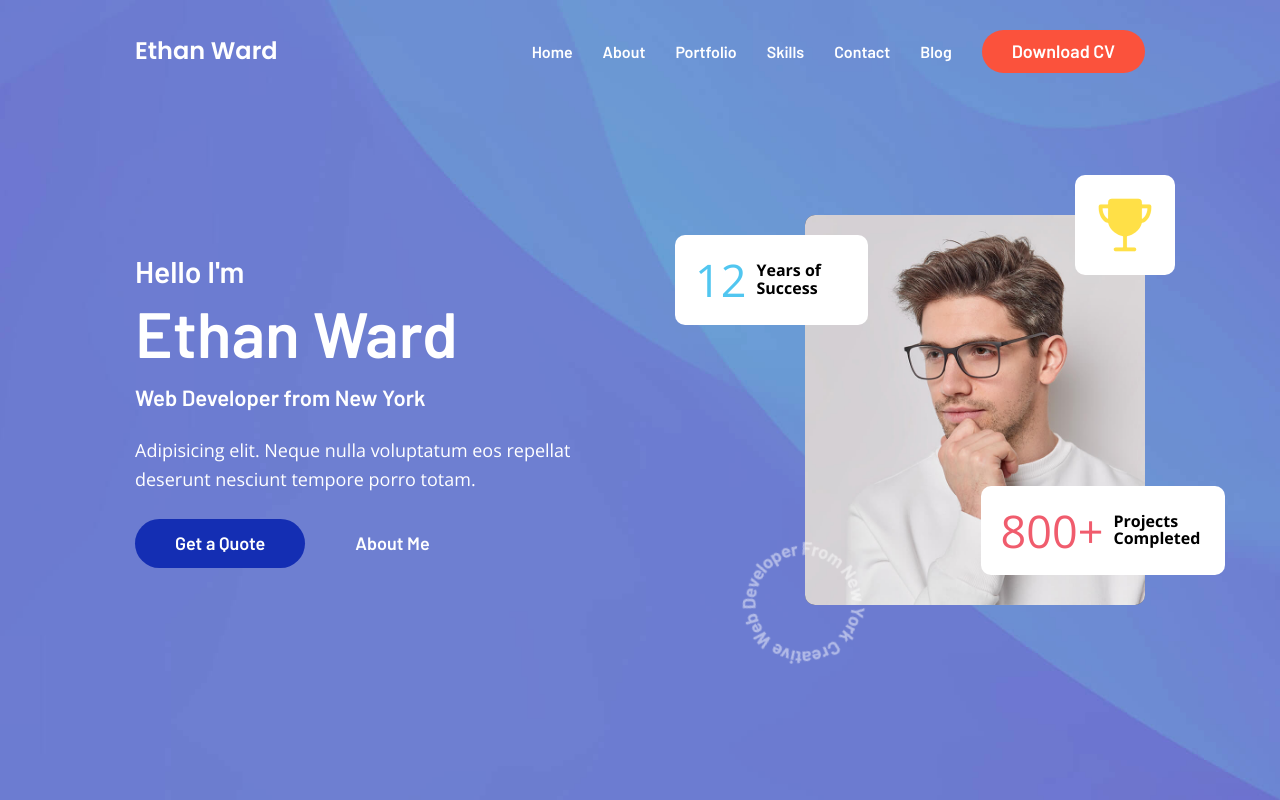
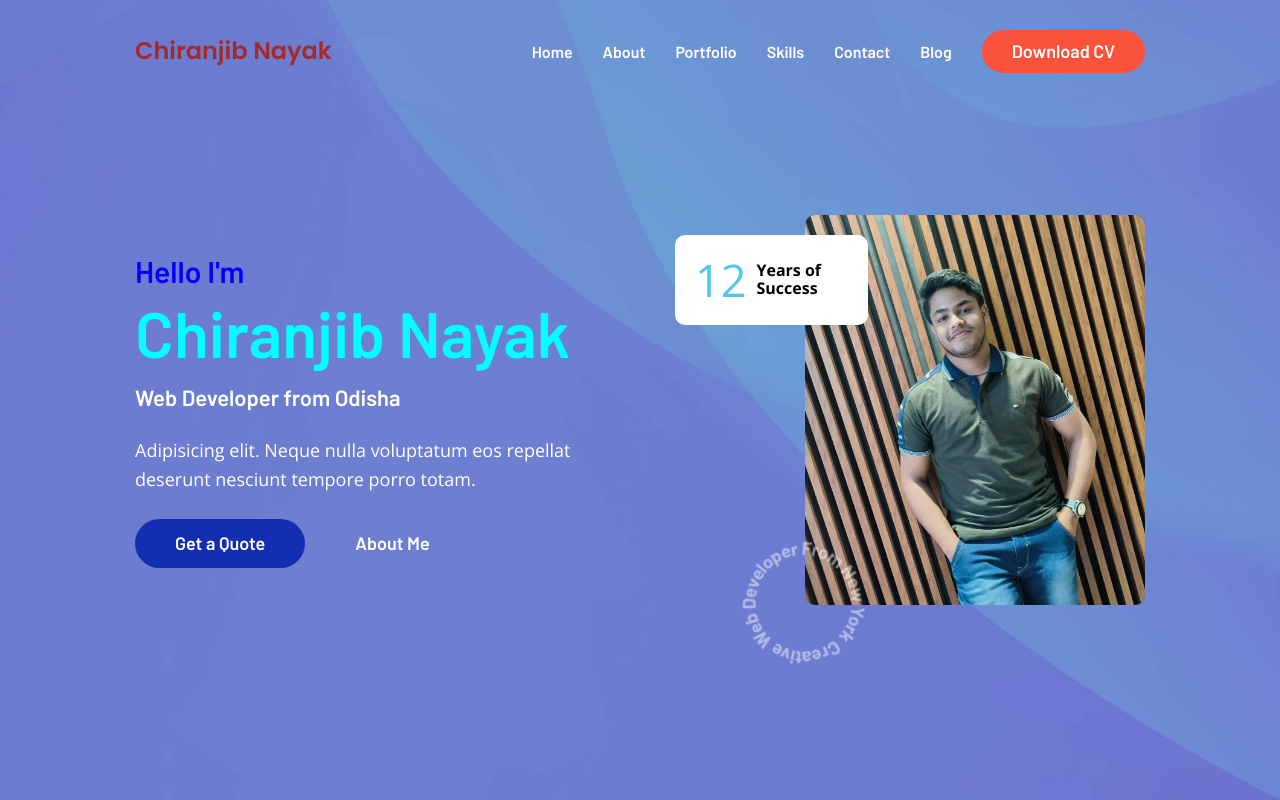
Before and after one commit to Chiranjib-Nayak/Portfolio-3, a plain HTML site: page index.html in a window 1280 px wide. Shown: the top 800 px of the page. Drawn offline with nearby package versions, Linux system fonts and the light colour scheme.

Commit message:
2nd update

```diff
--- a/index.html
+++ b/index.html
@@ -5,7 +5,7 @@
   <meta charset="UTF-8">
   <meta http-equiv="X-UA-Compatible" content="IE=edge">
   <meta name="viewport" content="width=device-width, initial-scale=1.0">
-  <title>Ethan Ward - Web Developer from New York</title>
+  <title>Chiranjib Nayak - Web Developer from Odisha</title>
 
   <!--
     - favicon
@@ -37,7 +37,7 @@
     <div class="container">
 
       <a href="#">
-        <h1 class="logo">Ethan Ward</h1>
+        <h1 class="logo" style="color:brown;">Chiranjib Nayak</h1>
       </a>
 
       <button class="nav-toggle-btn" aria-label="Toggle Menu" data-nav-toggle-btn>
@@ -98,7 +98,7 @@
 
           <div class="hero-banner">
 
-            <img src="./assets/images/hero-banner.jpg" width="800" height="864" loading="lazy" alt="Ethan's Photo"
+            <img src="./assets/images/myself.jpg" width="800" height="864" loading="lazy" alt="Ethan's Photo"
               class="img-cover">
 
             <div class="elem elem-1">
@@ -107,15 +107,15 @@
               <p class="elem-text">Years of Success</p>
             </div>
 
-            <div class="elem elem-2">
+            <!-- <div class="elem elem-2">
               <p class="elem-title">800+</p>
 
               <p class="elem-text">Projects Completed</p>
-            </div>
+            </div> -->
 
-            <div class="elem elem-3">
+            <!-- <div class="elem elem-3">
               <ion-icon name="trophy"></ion-icon>
-            </div>
+            </div> -->
 
             <img src="./assets/images/rotate-img.png" width="169" height="172" alt="I'm developer from New York"
               class="rotate-img">
@@ -125,8 +125,8 @@
           <div class="hero-content">
 
             <h2 class="hero-title">
-              <span>Hello I'm</span>
-              <strong>Ethan Ward</strong> Web Developer from New York
+              <span style="color: blue;">Hello I'm</span>
+              <strong style="color: aqua;">Chiranjib Nayak</strong>Web Developer from Odisha
             </h2>
 
             <p class="hero-text">
```
Also changed, not shown: assets/css/style.css (+0 -16 lines), assets/images/We-Developer-logos.jpeg (added), assets/images/myself.jpg (added), favicon.svg (deleted), index.txt (deleted), readme-images/desktop.png (deleted), 2 other files.
